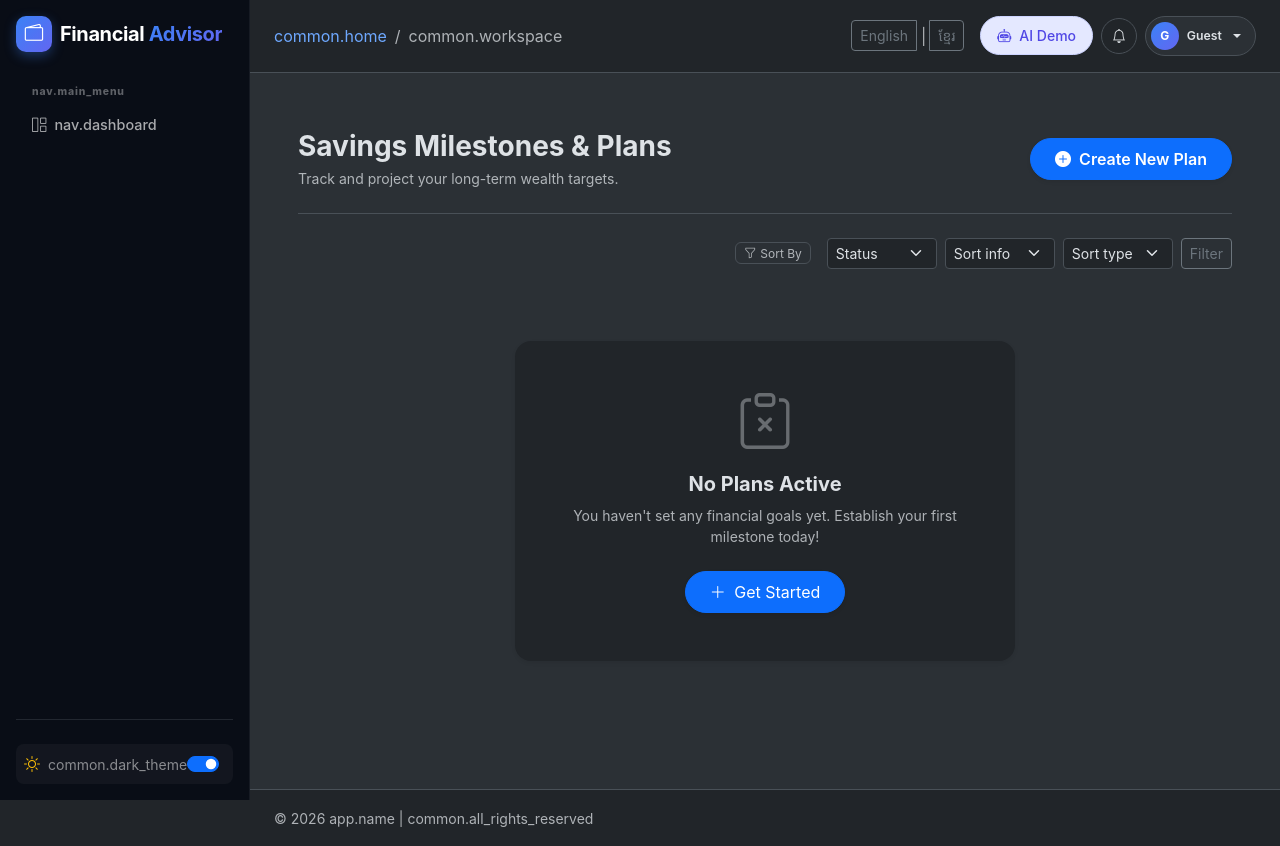
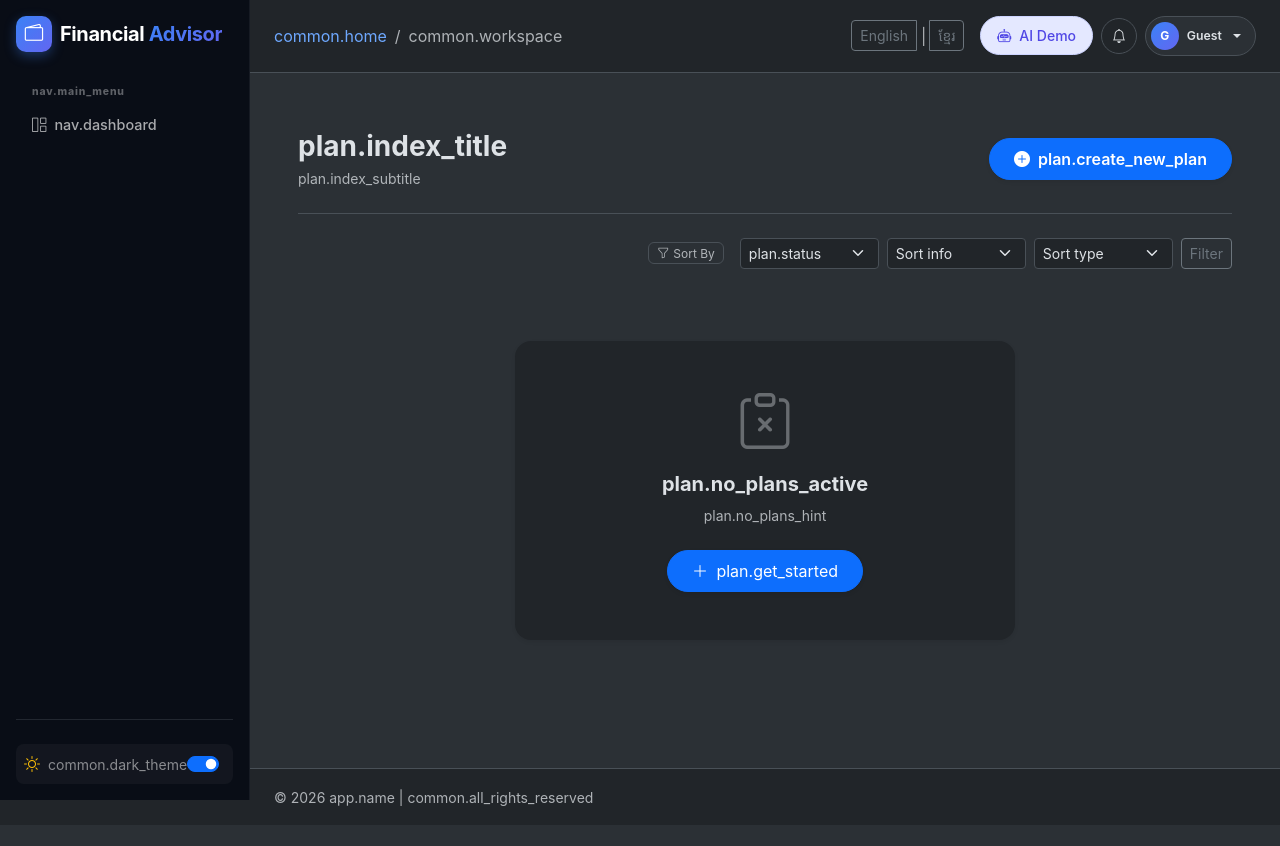
Before and after one commit to LlightBoth/Financial_Advisor, a Python web app: template app/templates/plans/index.html in a window 1280 px wide. After the commit the page ends 806 px from the top, so only its background shows below. Run offline with Jinja, Linux system fonts and the light colour scheme; the template is opened without the code that fills it, so the values that code supplies are empty.

Commit message:
fix(plans): resolve daily saving zero-amount error, restore bilingual localization and add regression tests

```diff
--- a/app/routes/plan_route.py
+++ b/app/routes/plan_route.py
@@ -164,7 +164,9 @@
 @plan_bp.post("/<int:plan_id>/save")
 @login_required
 def add_saving(plan_id):
-    plan = PlanServices.get_plan_id(plan_id)
+    plan = PlanServices.get_plan_id(plan_id, current_user.id)
+    if plan is None:
+        abort(404)
     amount = request.form.get("amount", type=float)
 
     if not amount or amount <= 0:
--- a/app/security/role_check.py
+++ b/app/security/role_check.py
@@ -41,6 +41,7 @@
     "edit": "edit",
     "delete": "delete",
     "delete_confirm": "delete",
+    "add_saving": "edit",
 }
 
 # Module blueprint aliases (maps blueprint name to permission prefix)
--- a/app/templates/plans/index.html
+++ b/app/templates/plans/index.html
@@ -1,5 +1,5 @@
 {% extends "layouts/clientBase.html" %}
-{% block title %}My Plans — Financial Advisor{% endblock %}
+{% block title %}{{ _("plan.page_title") }}{% endblock %}
 
 {% block content %}
 <link href="{{ url_for('static', filename='css/client/plan.css') }}" rel="stylesheet">
@@ -9,12 +9,12 @@
     <!-- Header -->
     <div class="d-flex justify-content-between align-items-center py-4 border-bottom mb-4">
         <div>
-            <h3 class="fw-bold mb-1">Savings Milestones & Plans</h3>
-            <p class="text-muted small mb-0">Track and project your long-term wealth targets.</p>
+            <h3 class="fw-bold mb-1">{{ _("plan.index_title") }}</h3>
+            <p class="text-muted small mb-0">{{ _("plan.index_subtitle") }}</p>
         </div>
         <a href="{{ url_for('plans.create') }}" class="btn btn-primary d-flex align-items-center gap-2 px-4 py-2 rounded-pill shadow-sm fw-semibold">
             <i class="bi bi-plus-circle-fill"></i>
-            <span>Create New Plan</span>
+            <span>{{ _("plan.create_new_plan") }}</span>
         </a>
     </div>
 
@@ -25,10 +25,10 @@
         </span>
         <form action="{{ url_for('plans.index') }}" method="GET" class="d-flex gap-2">
             <select name="status" id="status" class="form-select form-select-sm">
-                <option value="" disabled selected>Status</option>
+                <option value="" disabled selected>{{ _("plan.status") }}</option>
                 <option value="general" {{ 'selected' if request.args.get('status') == 'general' }}>All</option>
-                <option value="complete" {{ 'selected' if request.args.get('status') == 'complete' }}>Complete</option>
-                <option value="incomplete" {{ 'selected' if request.args.get('status') == 'incomplete' }}>Incomplete</option>
+                <option value="complete" {{ 'selected' if request.args.get('status') == 'complete' }}>{{ _("plan.status_completed") }}</option>
+                <option value="incomplete" {{ 'selected' if request.args.get('status') == 'incomplete' }}>{{ _("plan.status_incompleted") }}</option>
             </select>
             <select name="sort" id="sort" class="form-select form-select-sm">
                 <option value="" disabled selected>Sort info</option>
@@ -41,7 +41,7 @@
                 <option value="general" {{ 'selected' if request.args.get('saving_type') == 'general' }}>All</option>
                 <option value="daily" {{ 'selected' if request.args.get('saving_type') == 'daily' }}>Daily</option>
                 <option value="monthly" {{ 'selected' if request.args.get('saving_type') == 'monthly' }}>Monthly</option>
-                <option value="manual" {{ 'selected' if request.args.get('saving_type') == 'price' }}>Manual</option>
+                <option value="manual" {{ 'selected' if request.args.get('saving_type') == 'manual' }}>Manual</option>
             </select>
             <button type="submit" class="btn btn-outline-secondary btn-sm">Filter</button>
         </form>
@@ -56,6 +56,7 @@
         {% set remaining = [target - saved, 0]|max %}
         {% set progress = ((saved / target) * 100) if target > 0 else 0 %}
         {% set progress = [progress, 100]|min %}
+        {% set days_left = (plan.in_between - today).days if plan.in_between else 0 %}
 
         <div class="col-12 col-md-6 col-xl-4">
 
@@ -79,9 +80,13 @@
                             <i class="bi bi-hourglass-split me-1"></i>
 
                             {% if plan.value or saved >= target %}
-                                Completed
+                                {{ _("plan.status_completed") }}
+                            {% elif days_left < 0 %}
+                                Overdue
+                            {% elif days_left == 0 %}
+                                Due Today
                             {% else %}
-                                {{ (plan.in_between - today).days }} Days Remaining
+                                {{ _("plan.days_remaining", days=days_left) }}
                             {% endif %}
                         </span>
 
@@ -107,7 +112,7 @@
                                         href="{{ url_for('plans.detail', plan_id=plan.id) }}"
                                     >
                                         <i class="bi bi-eye me-2 text-muted"></i>
-                                        View Strategy
+                                        {{ _("finance.analysis") }}
                                     </a>
                                 </li>
 
@@ -117,7 +122,7 @@
                                         href="{{ url_for('plans.edit', plan_id=plan.id) }}"
                                     >
                                         <i class="bi bi-pencil me-2 text-muted"></i>
-                                        Edit Strategy
+                                        {{ _("plan.edit_strategy") }}
                                     </a>
                                 </li>
 
@@ -128,10 +133,10 @@
                                 <li>
                                     <a
                                         class="dropdown-item py-2 small text-danger d-flex align-items-center"
-                                        href="{{ url_for('plans.delete', plan_id=plan.id) }}"
+                                        href="{{ url_for('plans.delete_confirm', plan_id=plan.id) }}"
                                     >
                                         <i class="bi bi-trash3 me-2"></i>
-                                        Remove Plan
+                                        {{ _("plan.remove_plan") }}
                                     </a>
                                 </li>
 
@@ -159,21 +164,29 @@
                                 else 'bg-secondary-subtle text-secondary' }}
                                 px-2 py-1 rounded-pill small fw-medium flex-shrink-0"
                             >
-                                {{ 'Completed' if plan.value or saved >= target else 'In Progress' }}
+                                {{ _("plan.status_completed") if plan.value or saved >= target else _("plan.status_incompleted") }}
                             </span>
 
                         </div>
 
-                        <!-- Target Date -->
-                        <div class="d-flex align-items-center text-muted small mt-1">
+                        <!-- Target Date & Target Budget -->
+                        <div class="d-flex align-items-center justify-content-between flex-wrap gap-2 text-muted small mt-1">
 
-                            <i class="bi bi-calendar-event me-1"></i>
+                            <div class="d-flex align-items-center">
+                                <i class="bi bi-calendar-event me-1"></i>
+                                <span class="me-1">{{ _("plan.target_date") }}:</span>
+                                <span class="fw-semibold text-body">
+                                    {{ plan.in_between.strftime('%b %d, %Y') if plan.in_between else 'N/A' }}
+                                </span>
+                            </div>
 
-                            <span class="me-1">Target Date:</span>
-
-                            <span class="fw-semibold text-body">
-                                {{ plan.in_between.strftime('%b %d, %Y') }}
-                            </span>
+                            <div class="d-flex align-items-center">
+                                <i class="bi bi-bullseye me-1"></i>
+                                <span class="me-1">{{ _("plan.target_budget") }}:</span>
+                                <span class="fw-semibold text-body">
+                                    ${{ "{:,.2f}".format(target) }}
+                                </span>
+                            </div>
 
                         </div>
 
@@ -200,7 +213,7 @@
                         {% else %}
 
                         <p class="description-text text-muted small fst-italic mb-3">
-                            No description provided.
+                            {{ _("common.no_description_provided") }}
                         </p>
 
                         {% endif %}
@@ -336,12 +349,11 @@
                 </div>
 
                 <h5 class="fw-bold mb-2">
-                    No Plans Active
+                    {{ _("plan.no_plans_active") }}
                 </h5>
 
                 <p class="text-muted small mb-4">
-                    You haven't set any financial goals yet.
-                    Establish your first milestone today!
+                    {{ _("plan.no_plans_hint") }}
                 </p>
 
                 <div>
@@ -350,7 +362,7 @@
                         class="btn btn-primary px-4 py-2 rounded-pill shadow-sm"
                     >
                         <i class="bi bi-plus-lg me-1"></i>
-                        Get Started
+                        {{ _("plan.get_started") }}
                     </a>
                 </div>
 
```
Also changed, not shown: app/models/plan.py (+7 -7 lines), app/services/plan_services.py (+14 -4 lines), app/templates/plans/detail.html (+63 -45 lines), tests/test_financial_plans_i18n.py (+134 -0 lines), instance/financial.db.
